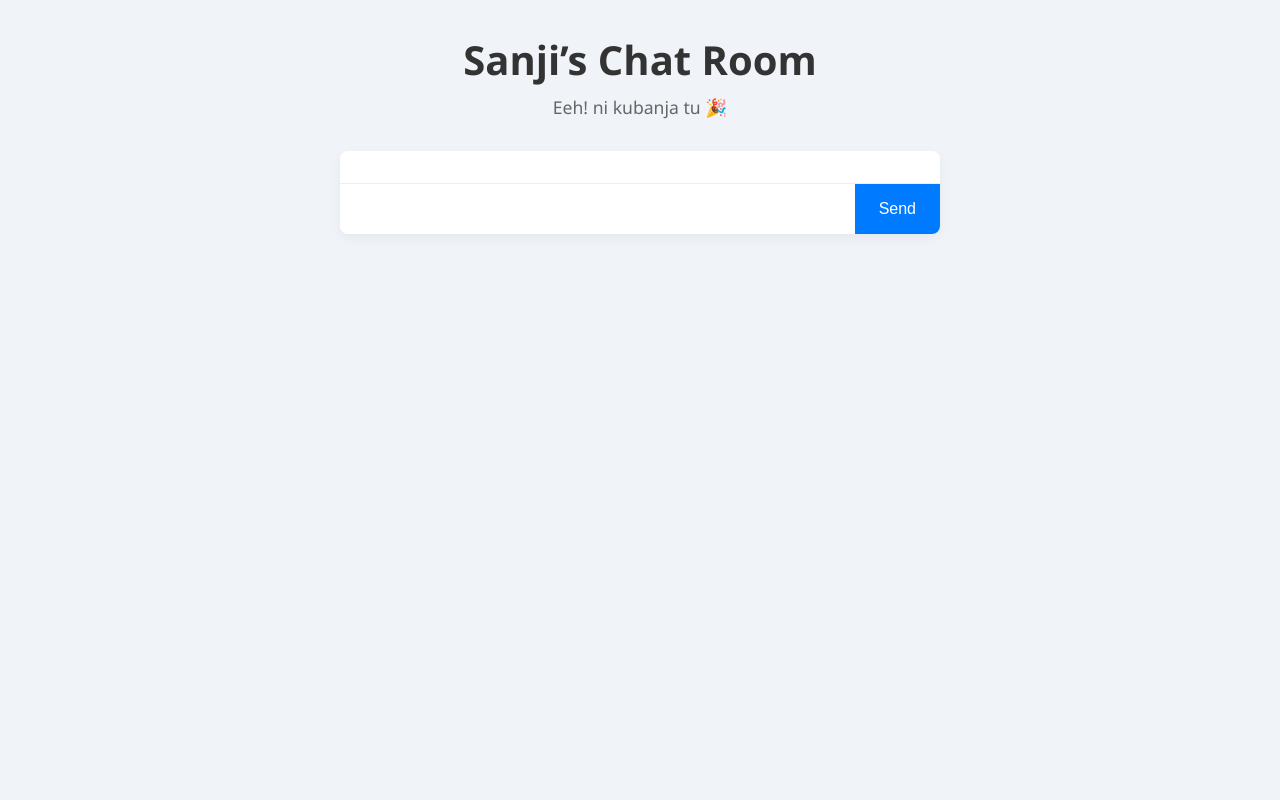
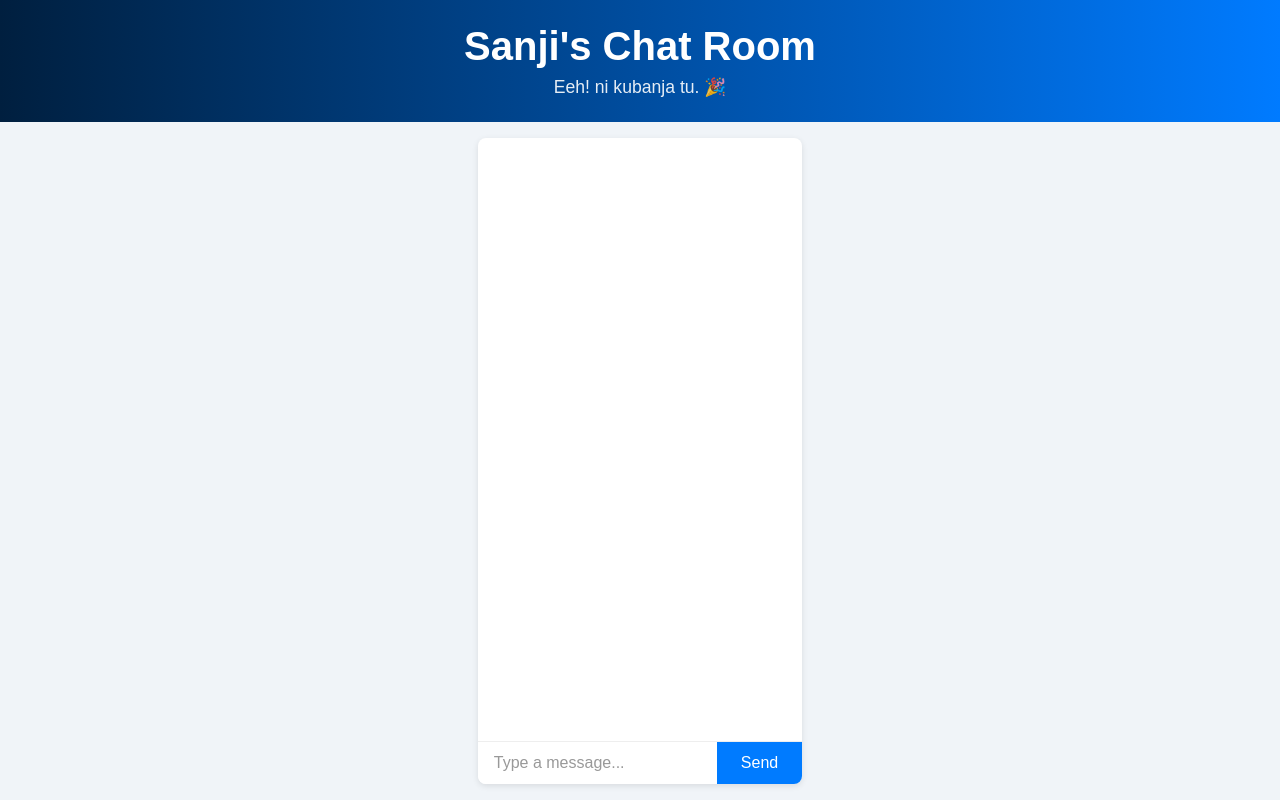
Before and after one commit to Sanji-M/SanjiChat, a Django app: page /chat/ in a window 1280 px wide. Run offline with Django 5.2, Linux system fonts and the light colour scheme; data that the repository does not hold is empty.

Commit message:
🔄 Restore original UI with gradient header and working input

```diff
--- a/chat/templates/chat/chat.html
+++ b/chat/templates/chat/chat.html
@@ -1,134 +1,97 @@
 <!DOCTYPE html>
 <html lang="en">
 <head>
-  <meta charset="UTF-8"/>
-  <title>Sanji’s Chat Room</title>
+  <meta charset="UTF-8">
+  <title>Sanji's Chat Room</title>
   <style>
-    /* Container & typography */
     body {
-      font-family: 'Segoe UI', sans-serif;
+      font-family: sans-serif;
       background: #f0f4f8;
       margin: 0;
-      padding: 2rem;
+      padding: 0;
       display: flex;
       flex-direction: column;
-      align-items: center;
+      height: 100vh;
     }
-    h1 {
+    .header {
+      background: linear-gradient(to right, #001f3f, #007bff);
+      color: #fff;
+      padding: 1.5rem;
+      text-align: center;
+      flex: 0 0 auto;
+    }
+    .header h1 {
       margin: 0;
       font-size: 2.5rem;
-      color: #333;
-      opacity: 0;
-      animation: fadeInDown 1s forwards;
     }
-    p.subtitle {
-      margin: 0.5rem 0 2rem;
-      color: #666;
+    .header p {
+      margin: 0.5rem 0 0;
       font-size: 1.1rem;
-      opacity: 0;
-      animation: fadeInDown 1s 0.3s forwards;
+      opacity: 0.9;
     }
 
-    /* Chat box */
-    #chat-box {
-      width: 100%;
+    #chat-container {
+      flex: 1 1 auto;
+      display: flex;
+      flex-direction: column;
       max-width: 600px;
+      margin: 1rem auto;
       background: #fff;
       border-radius: 8px;
-      box-shadow: 0 4px 12px rgba(0,0,0,0.05);
-      display: flex;
-      flex-direction: column;
+      box-shadow: 0 2px 6px rgba(0,0,0,0.1);
       overflow: hidden;
-      opacity: 0;
-      animation: slideUp 1s 0.6s forwards;
+    }
+    #messages {
+      flex: 1 1 auto;
+      padding: 1rem;
+      overflow-y: auto;
+    }
+    .message {
+      margin-bottom: 0.75rem;
+      line-height: 1.4;
+    }
+    .message strong {
+      color: #333;
     }
 
-    /* Messages area */
-    #messages {
-      flex: 1;
-      padding: 1rem;
-      overflow-y: auto;
-      display: flex;
-      flex-direction: column;
-      gap: 0.5rem;
-    }
-    .message {
-      background: #e1f0ff;
-      padding: 0.75rem 1rem;
-      border-radius: 20px;
-      max-width: 80%;
-      animation: bubblePop 0.4s ease-out forwards;
-    }
-    .from-me {
-      align-self: flex-end;
-      background: #c8e6c9;
-    }
-
-    /* Input area */
     #sendForm {
+      flex: 0 0 auto;
       display: flex;
       border-top: 1px solid #eee;
     }
     #sendForm input {
       flex: 1;
+      padding: 0.75rem 1rem;
       border: none;
-      padding: 1rem;
       font-size: 1rem;
       outline: none;
     }
     #sendForm input::placeholder {
-      color: #bbb;
-      opacity: 0;
-      transform: translateY(10px);
-      animation: fadeInUp 0.5s 1.2s forwards;
+      color: #999;
     }
     #sendForm button {
       background: #007bff;
+      color: #fff;
       border: none;
-      color: #fff;
       padding: 0 1.5rem;
+      font-size: 1rem;
       cursor: pointer;
-      font-size: 1rem;
-      transition: background 0.2s, transform 0.2s;
-      opacity: 0;
-      animation: fadeInUp 0.5s 1.2s forwards;
     }
     #sendForm button:hover {
       background: #0056b3;
-      transform: scale(1.05);
-    }
-
-    /* Animations */
-    @keyframes fadeInDown {
-      from { opacity: 0; transform: translateY(-20px); }
-      to { opacity: 1; transform: translateY(0); }
-    }
-    @keyframes slideUp {
-      from { opacity: 0; transform: translateY(40px); }
-      to { opacity: 1; transform: translateY(0); }
-    }
-    @keyframes fadeInUp {
-      from { opacity: 0; transform: translateY(20px); }
-      to { opacity: 1; transform: translateY(0); }
-    }
-    @keyframes bubblePop {
-      0%   { opacity: 0; transform: scale(0.8) translateY(10px); }
-      80%  { opacity: 1; transform: scale(1.05) translateY(0); }
-      100% { transform: scale(1) translateY(0); }
     }
   </style>
 </head>
 <body>
-  <h1>Sanji’s Chat Room</h1>
-  <p class="subtitle">Eeh! ni kubanja tu 🎉</p>
+  <div class="header">
+    <h1>Sanji's Chat Room</h1>
+    <p>Eeh! ni kubanja tu. 🎉</p>
+  </div>
 
-  <div id="chat-box">
+  <div id="chat-container">
     <div id="messages">
       {% for msg in messages %}
-        <div
-          class="message {% if msg.username == request.session.username %}from-me{% endif %}"
-          data-id="{{ msg.id }}"
-        >
+        <div class="message" data-id="{{ msg.id }}">
           <strong>{{ msg.username }}:</strong> {{ msg.content }}
         </div>
       {% endfor %}
@@ -138,7 +101,8 @@
       {% csrf_token %}
       <input
         name="content"
-        placeholder="Type a message…"
+        placeholder="Type a message..."
+        autocomplete="off"
         required
       />
       <button type="submit">Send</button>
@@ -146,41 +110,43 @@
   </div>
 
   <script>
-    // Grab elements
+    // initialize lastId
     const container = document.getElementById('messages');
     let lastId = 0;
     container.querySelectorAll('[data-id]').forEach(el => {
       lastId = Math.max(lastId, Number(el.dataset.id));
     });
 
-    // Poll new messages
+    // polling for new messages
     async function fetchNew() {
       try {
         const res = await fetch(`/api/messages/?since=${lastId}`);
         if (!res.ok) return;
-        const data = await res.json();
-        data.forEach(m => {
+        const msgs = await res.json();
+        msgs.forEach(m => {
           const div = document.createElement('div');
           div.className = 'message';
           div.dataset.id = m.id;
           div.innerHTML = `<strong>${m.username}:</strong> ${m.content}`;
-          container.append(div);
+          container.appendChild(div);
           lastId = m.id;
         });
         container.scrollTop = container.scrollHeight;
-      } catch (e) {
-        console.error(e);
+      } catch (err) {
+        console.error('Polling error:', err);
       }
     }
+
     fetchNew();
     setInterval(fetchNew, 2000);
 
-    // Pop sound
+    // pop sound on send
     const pop = new Audio('/static/chat/pop.mp3');
-    document.getElementById('sendForm').addEventListener('submit', () => {
-      pop.currentTime = 0;
-      pop.play();
-    });
+    document.getElementById('sendForm')
+      .addEventListener('submit', () => {
+        pop.currentTime = 0;
+        pop.play();
+      });
   </script>
 </body>
 </html>
```
